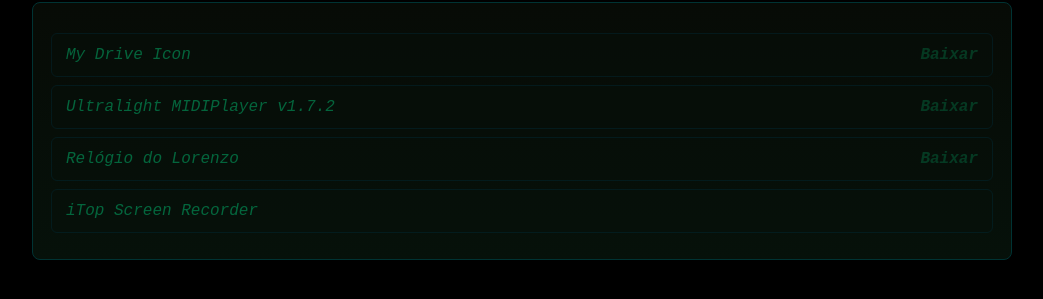
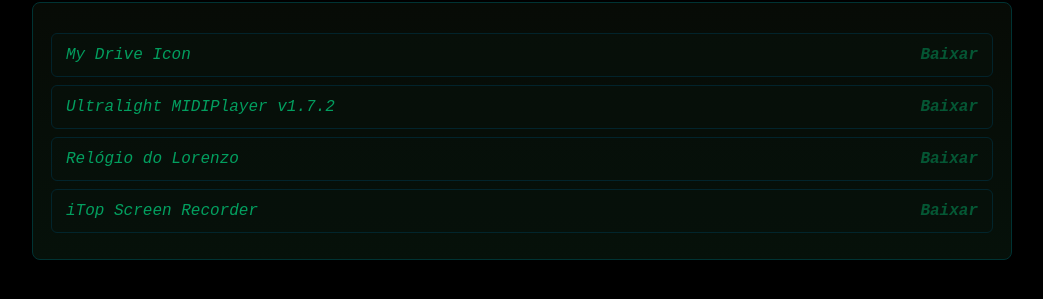
Before and after one commit to Lorenzo-Win11ASUS/Lorenzo-Store, a plain HTML site: page index.html in a window 1280 px wide. Shown: the part 113-412 px from the top of the page, without its empty margins (118-1161 px from the left). Drawn offline with Linux system fonts and the light colour scheme; no server answers.

Commit message:
Código melhorado
Botão "Baixar" adicionado

```diff
--- a/index.html
+++ b/index.html
@@ -48,7 +48,7 @@
           </li>
           <li>
             <span>iTop Screen Recorder</span>
-            <a href="./files/itop-screen-recorder-enseo_hp-setup.exe"
+            <a href="./files/itop-screen-recorder-enseo_hp-setup.exe" download>Baixar</a>
           </li>
         </ul>
       </div>
```
